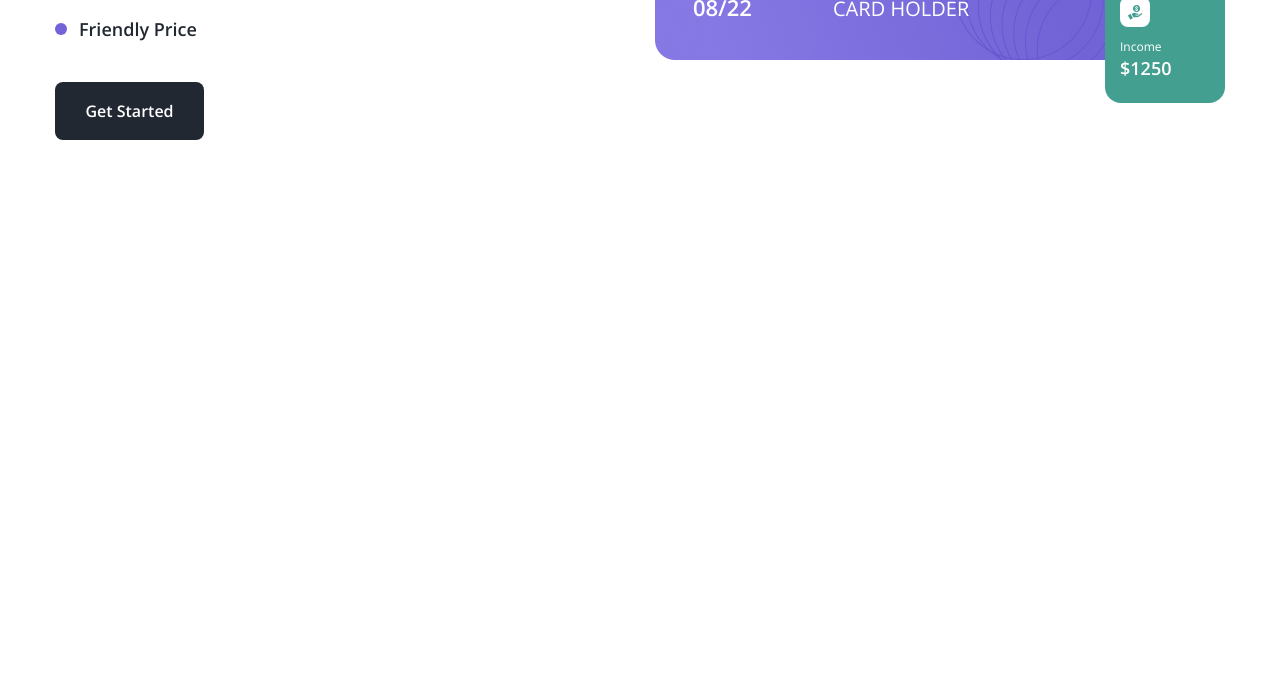
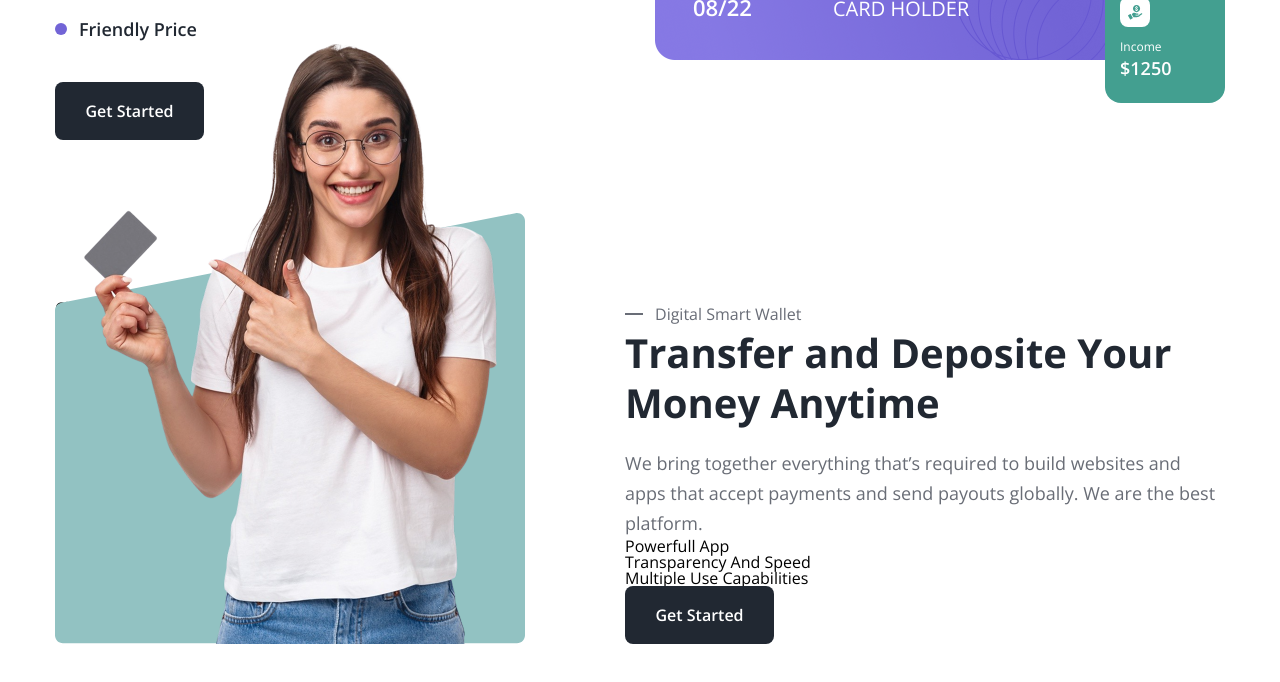
Before and after one commit to tuongdp/mobile-banking-landing-page, a plain HTML site: page index.html in a window 1280 px wide. Shown: the part 2021-2703 px from the top of the page. Drawn offline with nearby package versions, Linux system fonts and the light colour scheme.

Commit message:
Done transfer html

```diff
--- a/assets/css/styles.css
+++ b/assets/css/styles.css
@@ -606,3 +606,34 @@ a {
   font-size: 1.8rem;
   font-weight: 600;
 }
+
+/* Transfer */
+.transfer {
+  margin-top: 160px;
+}
+
+.transfer__inner {
+  display: flex;
+}
+
+.transfer__media {
+  flex-shrink: 0;
+  width: 48.72%;
+  position: relative;
+}
+
+.transfer__background {
+  position: absolute;
+  bottom: 0;
+  left: 0;
+}
+
+.transfer__image {
+  width: 413px;
+  height: 600px;
+  display: block;
+  object-fit: cover;
+  position: absolute;
+  bottom: 0;
+  left: 29px;
+}
--- a/index.html
+++ b/index.html
@@ -88,22 +88,18 @@
           <div class="hero__inner">
             <!-- Hero info -->
             <div class="hero__info">
-                            <span class="section__eyebrow">
-                                Digital Smart Wallet
-                            </span>
+              <span class="section__eyebrow"> Digital Smart Wallet </span>
 
               <h1 class="section__heading hero__title">
                 Digital
-                                <span class="hero__title-highlight">
-                                    Payment
-                                </span>
+                <span class="hero__title-highlight"> Payment </span>
                 For Everyone.
               </h1>
 
               <p class="section__desc hero__desc">
-                                We bring together everything that's required to
-                                build websites and apps that accept payments and
-                                send payouts globally. We are the best platform.
+                We bring together everything that's required to build websites
+                and apps that accept payments and send payouts globally. We are
+                the best platform.
               </p>
 
               <form action="" class="hero__form">
@@ -115,14 +111,11 @@
                   required
                 />
 
-                                <button type="submit" class="btn hero__btn">
-                                    Get Started
-                                </button>
+                <button type="submit" class="btn hero__btn">Get Started</button>
               </form>
 
               <p class="hero__note">
-                                *We'll respect the inbox and never share your
-                                email.
+                *We'll respect the inbox and never share your email.
               </p>
             </div>
 
@@ -143,9 +136,7 @@
               <div class="hero__interest">
                 <div class="hero__interest--info">
                   <span class="hero__interest-value">0%</span>
-                                    <span class="hero__interest-label">
-                                        Interest
-                                    </span>
+                  <span class="hero__interest-label"> Interest </span>
                 </div>
               </div>
 
@@ -153,12 +144,8 @@
                 <img src="./assets/icons/shield.svg" alt="" />
 
                 <div class="hero__fund-info">
-                                    <span class="hero__fund-amount">
-                                        $1.310
-                                    </span>
-                                    <span class="hero__fund-label">
-                                        SECURED FUNDS
-                                    </span>
+                  <span class="hero__fund-amount"> $1.310 </span>
+                  <span class="hero__fund-label"> SECURED FUNDS </span>
                 </div>
               </div>
             </figure>
@@ -194,22 +181,16 @@
                 </div>
 
                 <div class="works__notification-info">
-                                    <h3 class="works__notification-title">
-                                        Congratulations
-                                    </h3>
+                  <h3 class="works__notification-title">Congratulations</h3>
 
-                                    <p class="works__notification-desc">
-                                        Your account activated
-                                    </p>
+                  <p class="works__notification-desc">Your account activated</p>
                 </div>
               </div>
             </figure>
 
             <!-- Right column -->
             <div class="works__content">
-                            <span class="section__eyebrow">
-                                Digital Smart Wallet
-                            </span>
+              <span class="section__eyebrow"> Digital Smart Wallet </span>
 
               <h2 class="section__title">How It Works</h2>
 
@@ -221,36 +202,31 @@
                   </h3>
 
                   <p class="works__item-desc">
-                                        Fund your bank account with a minimum
-                                        balance of $100. Enroll in 3 minutes or
-                                        less!
+                    Fund your bank account with a minimum balance of $100.
+                    Enroll in 3 minutes or less!
                   </p>
                 </div>
 
                 <!-- Step 2 -->
                 <div class="works__item">
                   <h3 class="works__item-title">
-                                        2. 10 point-of-sale transactions each
-                                        Month that are at least $10 each.
+                    2. 10 point-of-sale transactions each Month that are at
+                    least $10 each.
                   </h3>
 
                   <p class="works__item-desc">
-                                        Be sure to use your rewards checking
-                                        account as often as possible in order to
-                                        accrue APY!
+                    Be sure to use your rewards checking account as often as
+                    possible in order to accrue APY!
                   </p>
                 </div>
 
                 <!-- Step 3 -->
                 <div class="works__item">
-                                    <h3 class="works__item-title">
-                                        3. Receive up to 5.50% APY
-                                    </h3>
+                  <h3 class="works__item-title">3. Receive up to 5.50% APY</h3>
 
                   <p class="works__item-desc">
-                                        The APY you earn will be based on your
-                                        account balance and satisfying the
-                                        transaction requirement.
+                    The APY you earn will be based on your account balance and
+                    satisfying the transaction requirement.
                   </p>
                 </div>
               </div>
@@ -265,32 +241,23 @@
           <div class="feature__inner">
             <!-- Left column -->
             <div class="feature__content">
-                            <span class="section__eyebrow">
-                                Digital Smart Wallet
-                            </span>
+              <span class="section__eyebrow"> Digital Smart Wallet </span>
 
-                            <h2 class="section__title">
-                                One Card For All Your Payments
-                            </h2>
+              <h2 class="section__title">One Card For All Your Payments</h2>
 
               <p class="section__desc feature__desc">
-                                We bring together everything that’s required to
-                                build websites and apps that accept payments and
-                                send payouts globally. We are the best platform.
+                We bring together everything that’s required to build websites
+                and apps that accept payments and send payouts globally. We are
+                the best platform.
               </p>
 
               <ul class="feature__list">
                 <li class="feature__item">Global Payments</li>
-                                <li class="feature__item">
-                                    One-Click Purchase
-                                </li>
+                <li class="feature__item">One-Click Purchase</li>
                 <li class="feature__item">Friendly Price</li>
               </ul>
 
-                            <a
-                                href="#!"
-                                class="feature__btn btn btn-black-white"
-                            >
+              <a href="#!" class="feature__btn btn btn-black-white">
                 Get Started
               </a>
             </div>
@@ -310,39 +277,26 @@
                 </div>
 
                 <div class="feature__transaction-info">
-                                    <h3 class="feature__transaction-title">
-                                        Send Money
-                                    </h3>
+                  <h3 class="feature__transaction-title">Send Money</h3>
 
-                                    <p class="feature__transaction-desc">
-                                        Airbnb Payment
-                                    </p>
+                  <p class="feature__transaction-desc">Airbnb Payment</p>
                 </div>
 
                 <div class="feature__transaction-detail">
-                                    <span class="feature__transaction-amount">
-                                        - $600
-                                    </span>
+                  <span class="feature__transaction-amount"> - $600 </span>
 
-                                    <span class="feature__transaction-date">
-                                        Sep 23
-                                    </span>
+                  <span class="feature__transaction-date"> Sep 23 </span>
                 </div>
               </div>
 
               <!-- Income notification -->
               <div class="feature__income">
                 <div class="feature__income-icon">
-                                    <img
-                                        src="./assets/icons/wallet.svg"
-                                        alt=""
-                                    />
+                  <img src="./assets/icons/wallet.svg" alt="" />
                 </div>
 
                 <div class="feature__income-info">
-                                    <h3 class="feature__income-title">
-                                        Income
-                                    </h3>
+                  <h3 class="feature__income-title">Income</h3>
 
                   <p class="feature__income-amount">$1250</p>
                 </div>
@@ -351,6 +305,111 @@
           </div>
         </div>
       </section>
+
+      <!-- Transfer -->
+      <section class="transfer">
+        <div class="container">
+          <div class="transfer__inner">
+            <!-- Left column -->
+            <figure class="transfer__media">
+              <!-- Background -->
+              <svg
+                xmlns="http://www.w3.org/2000/svg"
+                width="470"
+                height="431"
+                viewBox="0 0 470 431"
+                fill="none"
+                class="transfer__background"
+              >
+                <path
+                  d="M462 430.267H8C3.58172 430.267 0 426.685 0 422.267V97.7209C0 93.9005 2.7012 90.6133 6.44906 89.8727L460.449 0.154519C465.394 -0.822748 470 2.96185 470 8.00274V422.267C470 426.685 466.418 430.267 462 430.267Z"
+                  fill="#92C2C2"
+                />
+              </svg>
+              <!-- Person image -->
+              <img
+                src="./assets/img/transfer-thumb.png"
+                alt="Person using Digital Smart Wallet"
+                class="transfer__image"
+              />
+
+              <!-- Payment methods -->
+              <div class="transfer__payment">
+                <h3 class="transfer__payment-title">Choose payment method:</h3>
+
+                <ul class="transfer__payment-list">
+                  <li class="transfer__payment-item">
+                    <img src="./assets/icons/payment-01.svg" alt="" />
+                  </li>
+
+                  <li class="transfer__payment-item">
+                    <img src="./assets/icons/payment-02.svg" alt="" />
+                  </li>
+
+                  <li class="transfer__payment-item">
+                    <img src="./assets/icons/payment-03.svg" alt="" />
+                  </li>
+
+                  <li class="transfer__payment-item">
+                    <img src="./assets/icons/payment-04.svg" alt="" />
+                  </li>
+
+                  <li class="transfer__payment-item">
+                    <img src="./assets/icons/payment-05.svg" alt="" />
+                  </li>
+
+                  <li class="transfer__payment-item">
+                    <svg
+                      xmlns="http://www.w3.org/2000/svg"
+                      width="15"
+                      height="15"
+                      viewBox="0 0 15 15"
+                      fill="none"
+                    >
+                      <path
+                        d="M8.5 0H6.5V6.5H0V8.5H6.5V15H8.5V8.5H15V6.5H8.5V0Z"
+                        fill="#212832"
+                      />
+                    </svg>
+                  </li>
+                </ul>
+              </div>
+
+              <!-- Decoration icon -->
+              <div class="transfer__decoration">
+                <img src="./assets/icons/transfer-icon.svg" alt="" />
+              </div>
+            </figure>
+
+            <!-- Right column -->
+            <div class="transfer__content">
+              <span class="section__eyebrow"> Digital Smart Wallet </span>
+
+              <h2 class="section__title">
+                Transfer and Deposite Your Money Anytime
+              </h2>
+
+              <p class="section__desc transfer__desc">
+                We bring together everything that’s required to build websites
+                and apps that accept payments and send payouts globally. We are
+                the best platform.
+              </p>
+
+              <ul class="transfer__list">
+                <li class="transfer__item">Powerfull App</li>
+
+                <li class="transfer__item">Transparency And Speed</li>
+
+                <li class="transfer__item">Multiple Use Capabilities</li>
+              </ul>
+
+              <a href="#!" class="transfer__btn btn btn-black-white">
+                Get Started
+              </a>
+            </div>
+          </div>
+        </div>
+      </section>
     </main>
   </body>
 </html>
```
Also changed, not shown: assets/icons/payment-01.svg (added), assets/icons/payment-02.svg (added), assets/icons/payment-03.svg (added), assets/icons/payment-04.svg (added), assets/icons/payment-05.svg (added), assets/icons/transfer-icon.svg (added), assets/img/transfer-thumb.png (added). Lines whose indentation alone changed are shown as unchanged.
